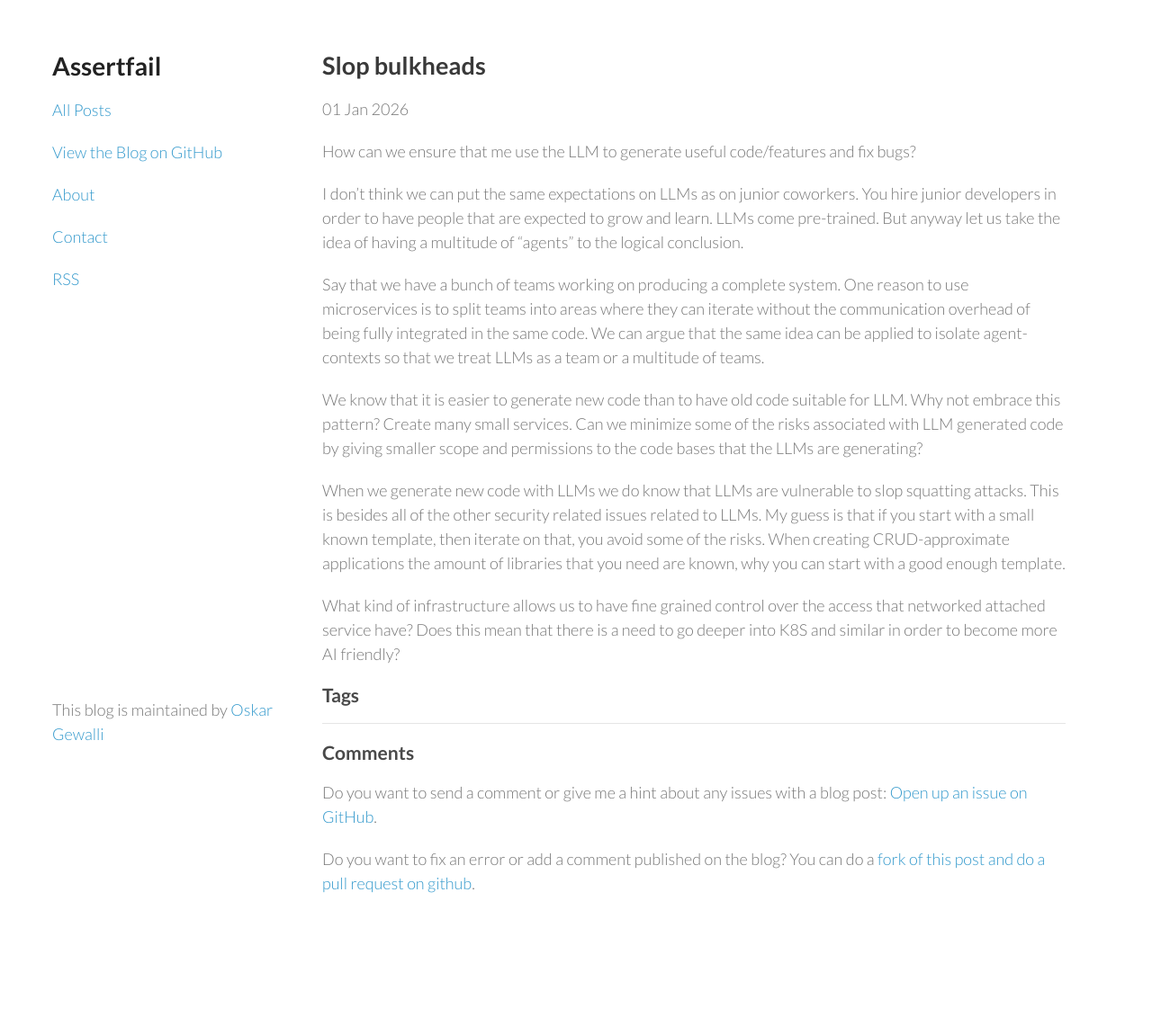
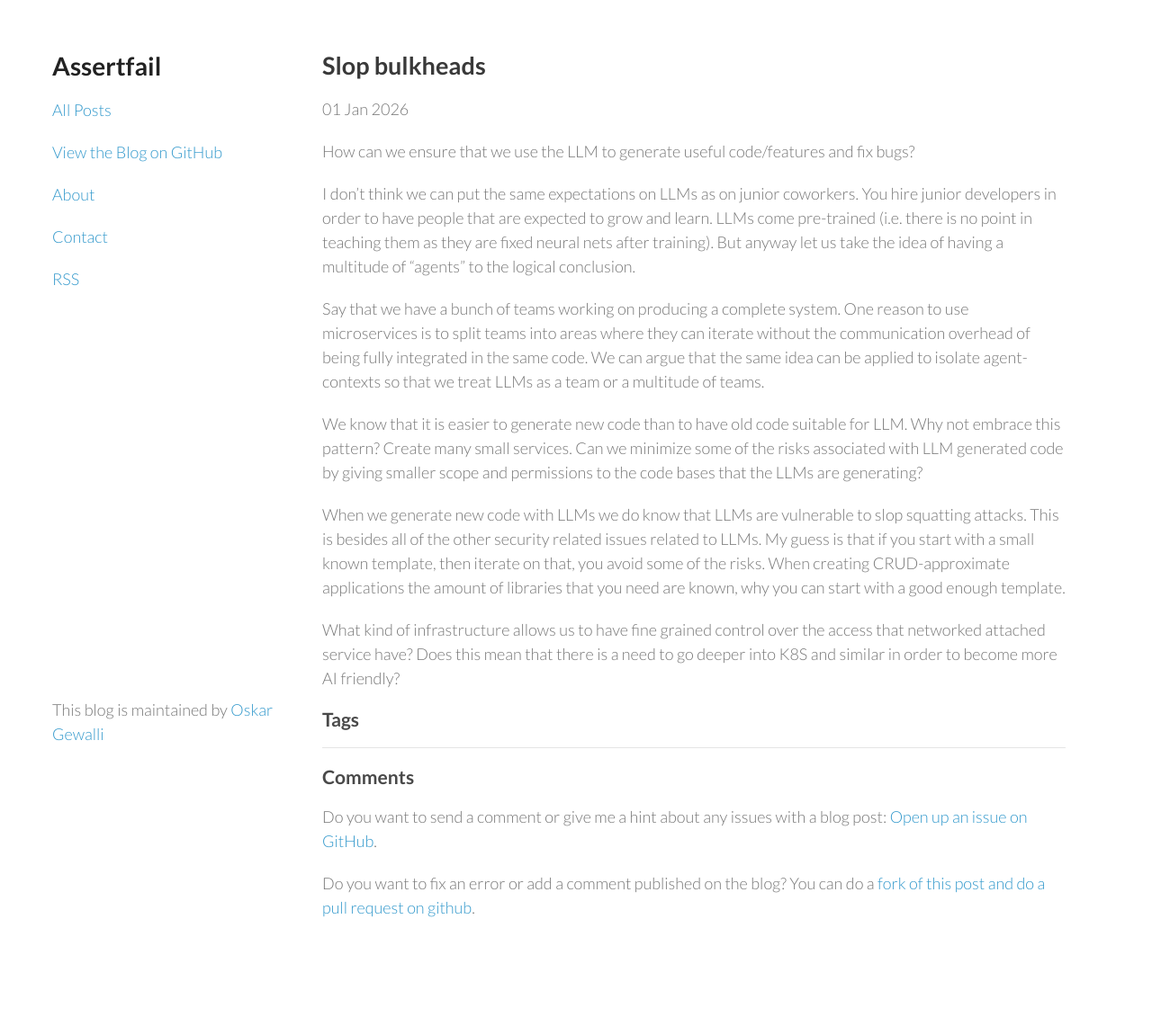
Before and after one commit to wallymathieu/assertfail, a Jekyll site: the page built from _posts/2026-01-01-Slop-bulkheads.md, in a window 1280 px wide. Shown: the whole page at 90% size. Built offline with Jekyll 4.4.1, drawn with Linux system fonts in a browser that asks for light colours; nearby versions of some CDN libraries; before the commit the page ends 1124 px from its top, so only the background shows below that.

Commit message:
Update 2026-01-01-Slop-bulkheads.md

```diff
--- a/_posts/2026-01-01-Slop-bulkheads.md
+++ b/_posts/2026-01-01-Slop-bulkheads.md
@@ -4,9 +4,9 @@ title: Slop bulkheads
 date: 2026-01-01T21:47:34+00:00
 ---
 
-How can we ensure that me use the LLM to generate useful code/features and fix bugs?
+How can we ensure that we use the LLM to generate useful code/features and fix bugs?
 
-I don't think we can put the same expectations on LLMs as on junior coworkers. You hire junior developers in order to have people that are expected to grow and learn. LLMs come pre-trained. But anyway let us take the idea of having a multitude of "agents" to the logical conclusion.
+I don't think we can put the same expectations on LLMs as on junior coworkers. You hire junior developers in order to have people that are expected to grow and learn. LLMs come pre-trained (i.e. there is no point in teaching them as they are fixed neural nets after training). But anyway let us take the idea of having a multitude of "agents" to the logical conclusion.
 
 Say that we have a bunch of teams working on producing a complete system. One reason to use microservices is to split teams into areas where they can iterate without the communication overhead of being fully integrated in the same code. We can argue that the same idea can be applied to isolate agent-contexts so that we treat LLMs as a team or a multitude of teams.
 
```
